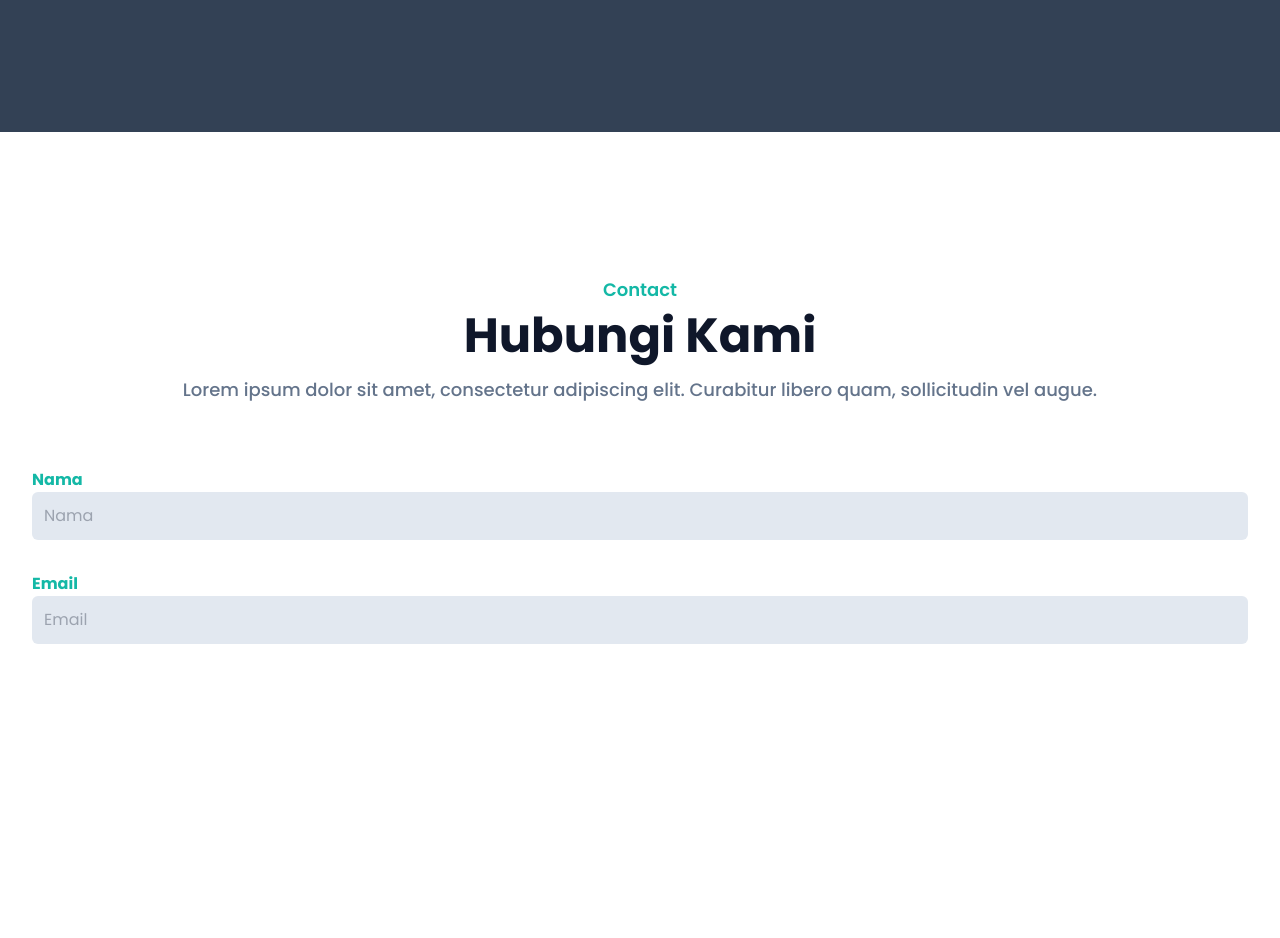
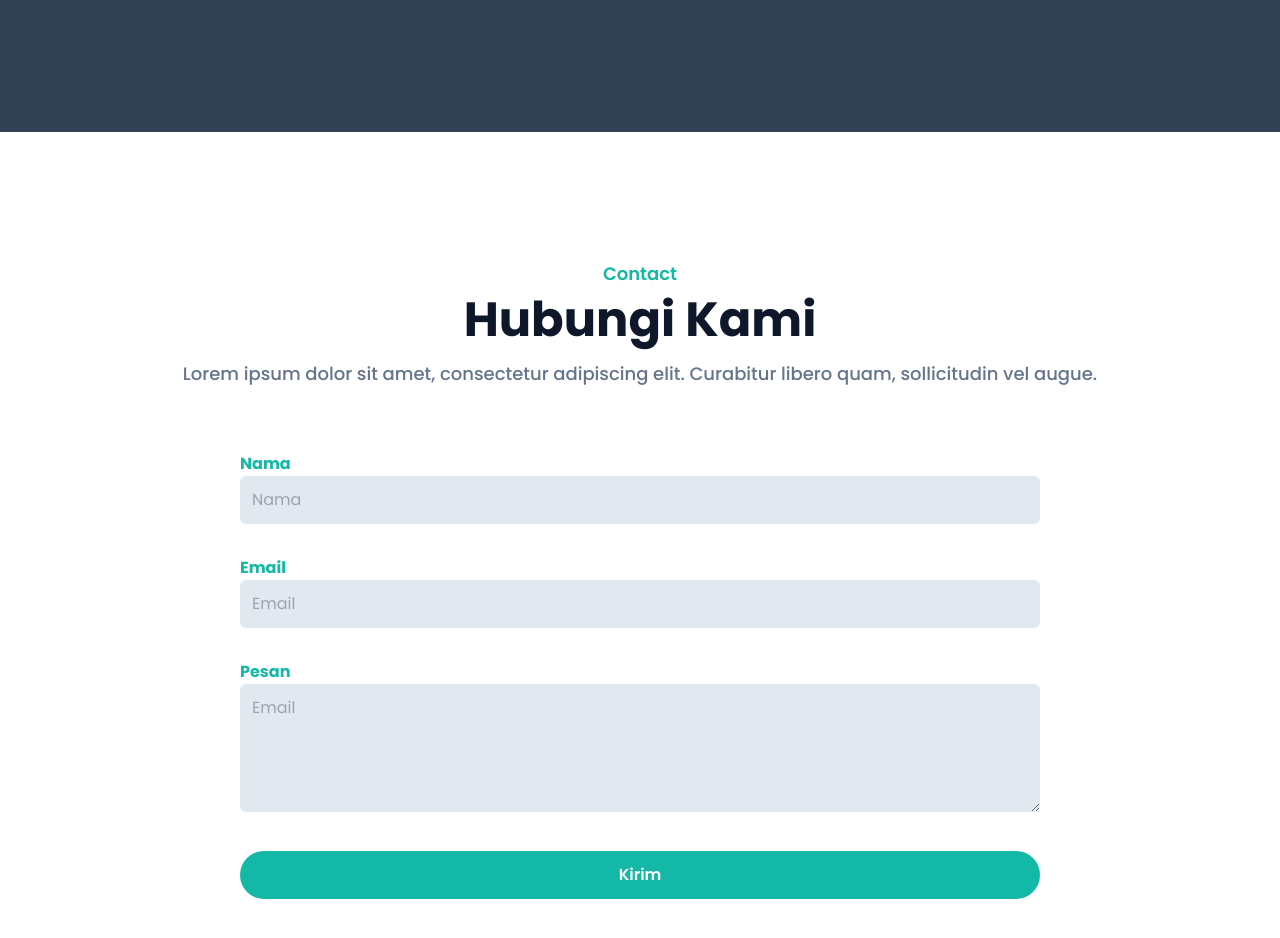
Before and after one commit to harikun/portfolio, a React (Create React App) app: page / in a window 1280 px wide. Shown: the part 3100-4038 px from the top of the page. Before the commit the page ends 3904 px from the top, so only its background shows below. Built offline with nearby package versions, Linux system fonts and the light colour scheme.

Commit message:
add text area

```diff
--- a/src/components/ContactSection.jsx
+++ b/src/components/ContactSection.jsx
@@ -1,6 +1,6 @@
 function ContactSection() {
   return (
-    <section id="contact" className="pt-36 pb-32">
+    <section id="contact" className="pt-32 pb-32">
       <div className="container">
         <div className="w-full px-4">
           <div className="max-w-full mx-auto text-center mb-16">
@@ -15,8 +15,12 @@ function ContactSection() {
           </div>
         </div>
         <form>
+          <div className="w-full lg:w-2/3 lg:mx-auto">
             <div className="w-full px-4 mb-8">
-            <label htmlFor="name" className="text-base font-bold text-primary">
+              <label
+                htmlFor="name"
+                className="text-base font-bold text-primary"
+              >
                 Nama
               </label>
               <input
@@ -28,7 +32,10 @@ function ContactSection() {
               />
             </div>
             <div className="w-full px-4 mb-8">
-            <label htmlFor="email" className="text-base font-bold text-primary">
+              <label
+                htmlFor="email"
+                className="text-base font-bold text-primary"
+              >
                 Email
               </label>
               <input
@@ -39,6 +46,30 @@ function ContactSection() {
                 placeholder="Email"
               />
             </div>
+            <div className="w-full px-4 mb-8">
+              <label
+                htmlFor="message"
+                className="text-base font-bold text-primary"
+              >
+                Pesan
+              </label>
+              <textarea
+                type="email"
+                id="email"
+                className="w-full bg-slate-200 text-dark p-3 rounded-md focus:outline-none focus:ring-primary focus:ring-1
+            focus:border-primary h-32"
+                placeholder="Email"
+              />
+            </div>
+            <div className="w-full px-4">
+              <button
+                className="text-base w-full font-semibold transition duration-500 ease-in-out
+            text-white bg-primary py-3 px-8 rounded-full hover:opacity-80 hover:shadow-lg"
+              >
+                Kirim
+              </button>
+            </div>
+          </div>
         </form>
       </div>
     </section>
```
Lines whose indentation alone changed are shown as unchanged.
